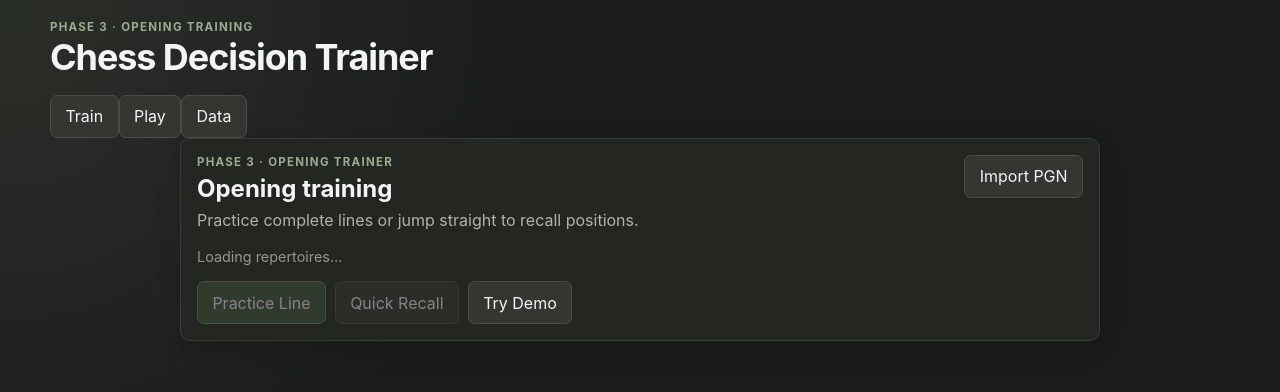
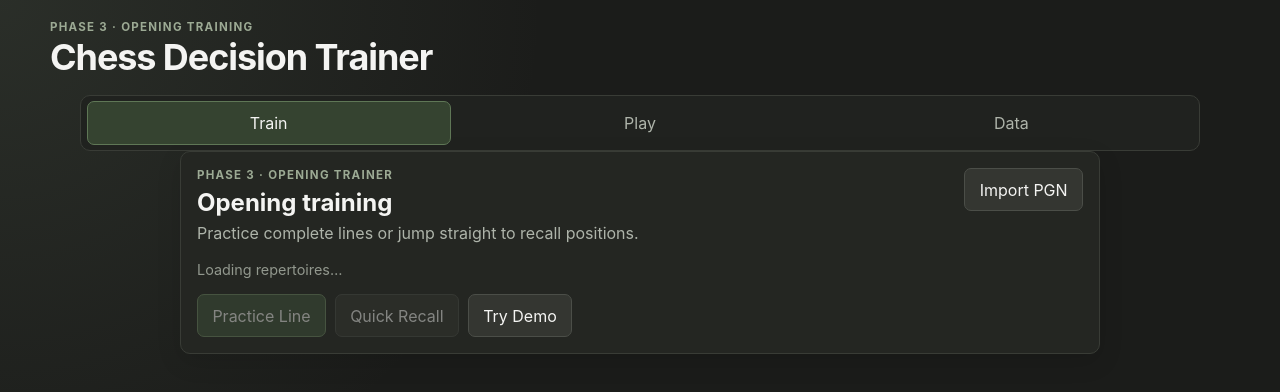
Before and after one commit to marcg129/chess-decision-trainer, a React (Vite) app: page / in a window 1280 px wide. Shown: the top 392 px of the page. Built offline with nearby package versions, Linux system fonts and the light colour scheme.

Commit message:
style: add train play data navigation

```diff
--- a/src/openingTraining.css
+++ b/src/openingTraining.css
@@ -1,3 +1,41 @@
+.app-nav {
+  width: min(100%, 1120px);
+  margin-inline: auto;
+}
+
+.app-nav__tabs {
+  display: grid;
+  grid-template-columns: repeat(3, minmax(0, 1fr));
+  gap: 0.45rem;
+  padding: 0.35rem;
+  border: 1px solid #393c36;
+  border-radius: 10px;
+  background: #20221f;
+}
+
+.app-nav__tabs button {
+  min-width: 0;
+  border-color: transparent;
+  background: transparent;
+  color: #aeb4aa;
+}
+
+.app-nav__tabs button.is-active {
+  border-color: #5f7756;
+  background: #354330;
+  color: #f4f4f2;
+}
+
+.app-section,
+.play-surface {
+  min-width: 0;
+}
+
+.play-surface {
+  display: grid;
+  gap: 0.8rem;
+}
+
 .opening-home,
 .pgn-import,
 .opening-trainer {
```
